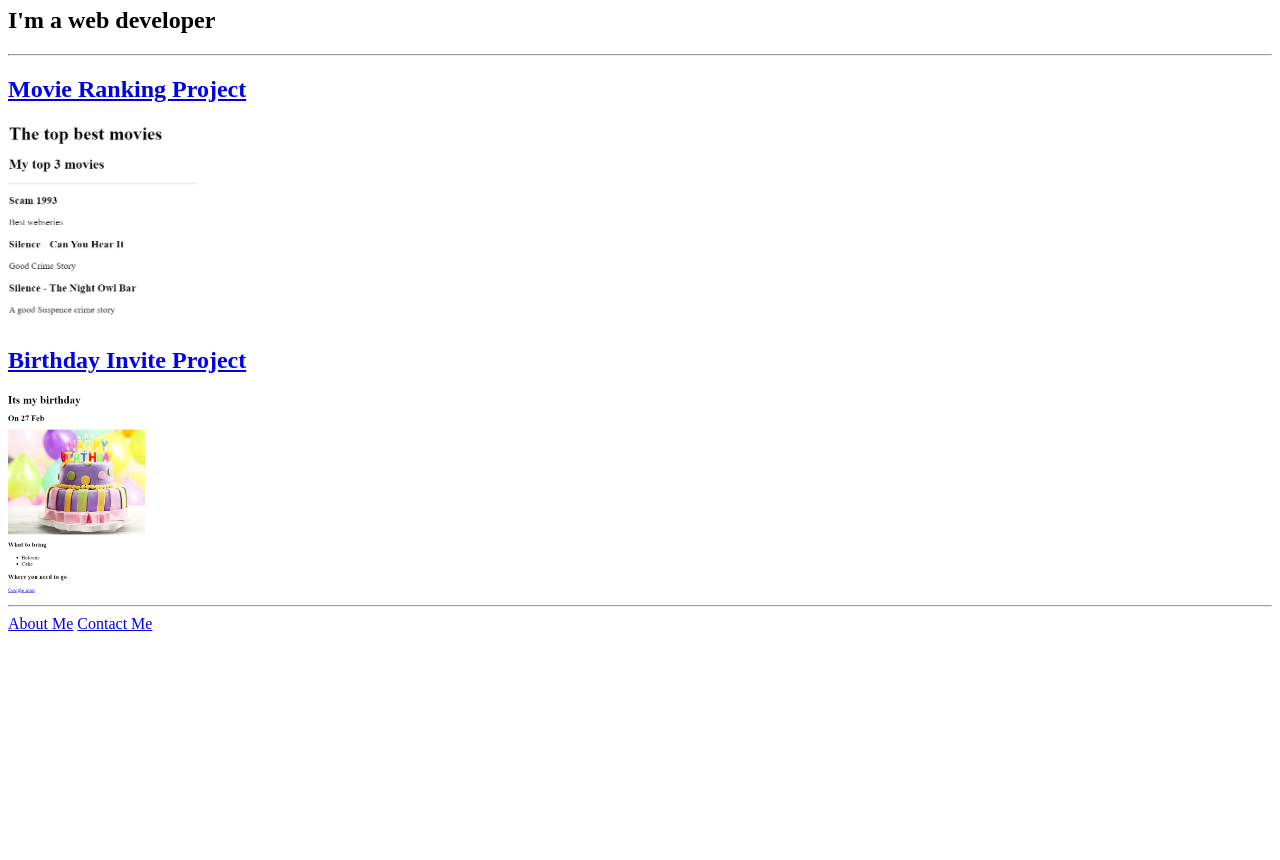
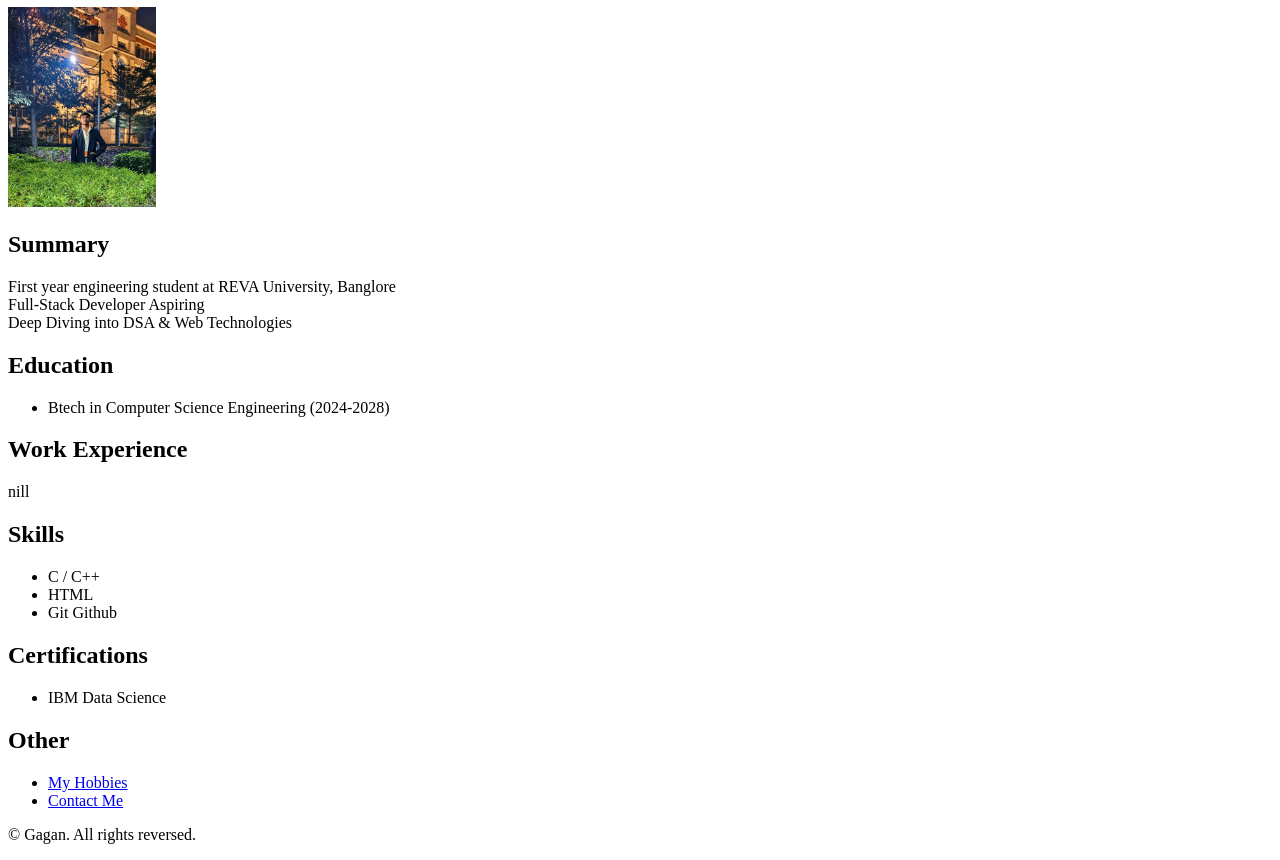
Before and after one commit to GaganHR2006/html-portfolio, a plain HTML site: page index.html in a window 1280 px wide. Shown: the part 73-933 px from the top of the page. Before the commit the page ends 800 px from the top, so only its background shows below. Drawn offline with Linux system fonts and the light colour scheme.

Commit message:
Add files via upload

```diff
--- a/index.html
+++ b/index.html
@@ -1,34 +1,43 @@
-<!-- TODO 1: Create the HTML Boilerplate -->
-
-<!-- TODO 2: Add Your previous projects' HTML into the public folder -->
-
-<!-- TODO 3: Take screenshots of your project previews and add the images to the images folder -->
-
-<!-- TODO 4: Add titles/subtitles etc. -->
-
-<!-- TODO 5: Add a link to the project pages -->
-
-<!-- TODO 6: Add images to show the project previews
-HINT for TODO 6: You can use the height attribute set to 200 to make the image smaller:
-https://developer.mozilla.org/en-US/docs/Web/HTML/Element/img#attr-height -->
-
-<!-- TODO 7: Add the Contact Me and About Me page links -->
-
 <!DOCTYPE html>
 <html lang="en">
-    <head>
-       <title>My Portfolio</title>
-    </head>
-    <body>
-        <h1>Gagan's Portfolio</h1>
-        <h2>I'm a web developer</h2>
-        <hr>
-        <a href="./public/movie-ranking.html"><h2>Movie Ranking Project</h2></a>
-        <img src="./assets/images/my movie ranking.png" height="200" alt="movie-ranking preview"/>
-        <a href="./public/birthday-invite.html"><h2>Birthday Invite Project</h2></a>
-        <img src="./assets/images/my birthday invite .png" height="200" alt="birthday-invite preview"/>
-        <hr>
-        <a href="./public/about.html">About Me</a>
-        <a href="./public/contact.html">Contact Me</a>
-    </body>
+<head>
+    <meta charset="UTF-8">
+    <title>My Resume</title>
+</head>
+<body>
+    <h1>Gagan</h1>
+    <img src="./profile.jpg" height="200" alt="profile pic" />
+    <h2>Summary</h2>
+    <p>First year engineering student at REVA University, Banglore <br> Full-Stack Developer Aspiring <br> Deep Diving into DSA & Web Technologies</p>
+    <h2>Education</h2>
+    <ul>
+        <li><p>Btech in Computer Science Engineering (2024-2028)</p></li>
+    </ul>
+
+    <h2>Work Experience</h2>
+    nill
+    <h2>Skills</h2>
+    <p><ul>
+        <li>C / C++</li>
+        <li>HTML</li>
+        <li>Git Github</li>
+    </ul></p>
+    <h2>Certifications</h2>
+    <p>
+        <ul>
+            <li>IBM Data Science</li>
+        </ul>
+    </p>
+    <h2>Other</h2>
+    <p>
+        <ul>
+            <li><a href="./My Hobbies.html">My Hobbies</a></li>
+            <li><a href="./Contact Me.html">Contact Me</a></li>
+        </ul>
+    </p>
+    <footer>
+        <p>© Gagan. All rights reversed.</p>
+      </footer>
+
+</body>
 </html>
```
Also changed, not shown: Contact Me.html (added, +16 -0 lines), My Hobbies.html (added, +15 -0 lines), profile.jpg (added).
